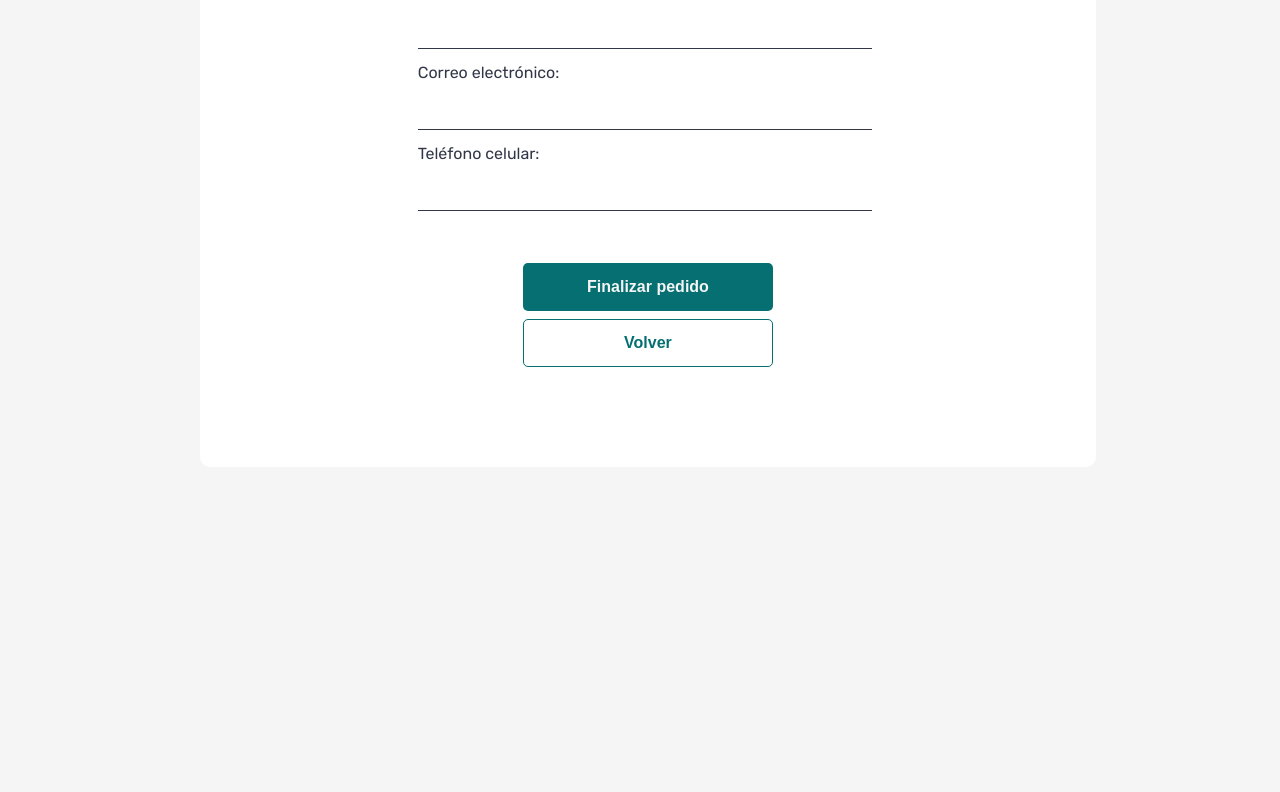
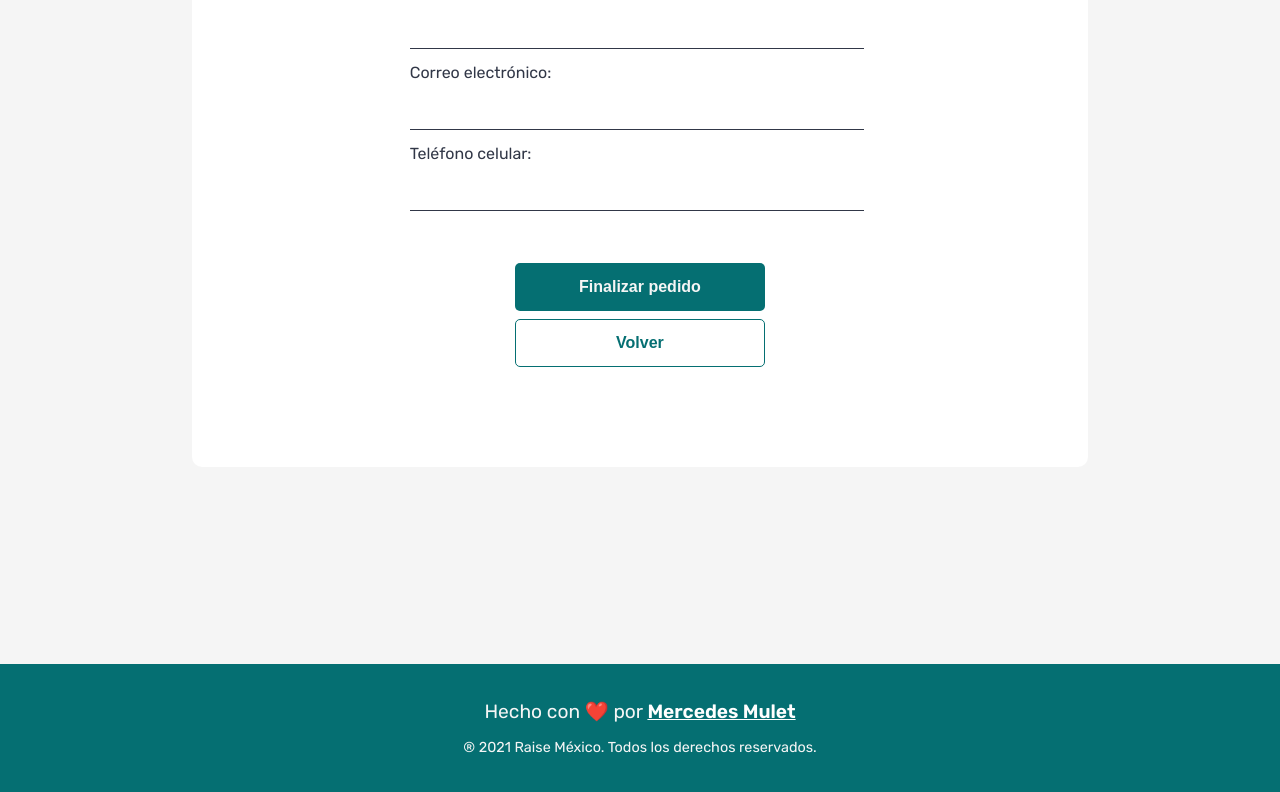
Before and after one commit to MercedesMulet/raise-cart, a React (Create React App) app: page /checkout in a window 1280 px wide. Shown: the part 406-1198 px from the top of the page. Before the commit the page ends 1070 px from the top, so only its background shows below. Built offline with nearby package versions, Linux system fonts and the light colour scheme.

Commit message:
footer up

```diff
--- a/src/App.js
+++ b/src/App.js
@@ -6,6 +6,7 @@ import { ItemDetailContainer } from './components/ItemDetailContainer/ItemDetail
 import { CartProvider } from './contexts/cart/CartContext';
 import { CartContainer } from './components/CartContainer/CartContainer';
 import { Checkout } from './components/Checkout/Checkout';
+import { Footer } from './components/Footer/Footer';
 
 function App() {
   return (
@@ -29,6 +30,7 @@ function App() {
             <Checkout />
           </Route>
         </Switch>
+        <Footer />
     </CartProvider>
   </BrowserRouter>
   );
--- /dev/null
+++ b/src/components/Footer/Footer.jsx
@@ -0,0 +1,13 @@
+import React from 'react'
+import { Link } from 'react-router-dom'
+
+export const Footer = () => {
+    return (
+        <div className="footer">
+            <div className="h2">
+            Hecho con <span role="img" aria-label="love">❤️</span> por <Link to={{ pathname: "https://www.mercedesmulet.com/" }} target="_blank" className="a"><strong>Mercedes Mulet</strong></Link>
+            </div>
+            <div className="p">® 2021 Raise México. Todos los derechos reservados.</div>
+        </div>
+    )
+}
--- /dev/null
+++ b/src/components/Footer/footer.scss
@@ -0,0 +1,26 @@
+.footer {
+    width: 100%;
+    height: 8rem;
+    display: flex;
+    flex-direction: column;
+    align-items: center;
+    justify-content: center;
+    background-color: $green-raise;
+    margin: 5rem auto 0;
+    color: $bg-color;
+
+    .h2 {
+        margin: 0;
+        font-size: 1.2rem;
+    }
+
+    .p {
+        margin: 1rem 0 0;
+        font-size: 0.9rem;
+    }
+
+    a {
+        text-decoration: underline;
+        color: white;
+    }
+}
--- a/src/scss/app.scss
+++ b/src/scss/app.scss
@@ -7,6 +7,7 @@
 @import '../components/ItemDetailContainer/itemDetailContainer.scss';
 @import '../components/CartContainer/cartContainer.scss';
 @import '../components/Checkout/checkout.scss';
+@import '../components/Footer/footer.scss';
 
 /* UI components */
 @import '../components/ItemCount/itemCount.scss';
--- a/src/scss/general.scss
+++ b/src/scss/general.scss
@@ -5,4 +5,6 @@ body {
     background: $bg-color;
     color: $black-raise;
     overflow-x: hidden;
+    margin: 0;
+    padding: 0;
 }
```
